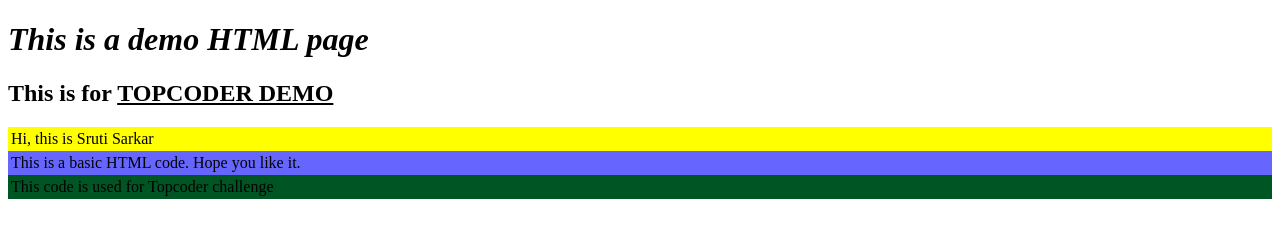
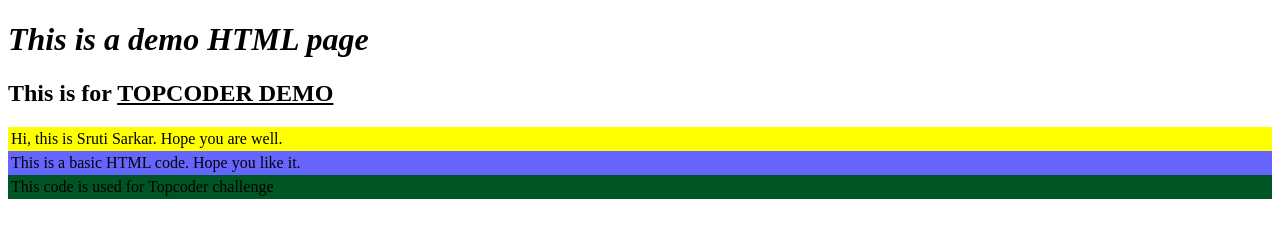
Before and after one commit to srutisarkar/HelloWorldJS, a website: page views/index.html in a window 1280 px wide. Drawn offline with Linux system fonts and the light colour scheme.

Commit message:
Modified Index.html

```diff
--- a/views/index.html
+++ b/views/index.html
@@ -12,7 +12,7 @@
       <table bgcolor = "yellow" width = "100%">
          <tr>
             <td>
-               Hi, this is Sruti Sarkar
+               Hi, this is Sruti Sarkar. Hope you are well.
             </td>
          </tr>
       </table>
```
